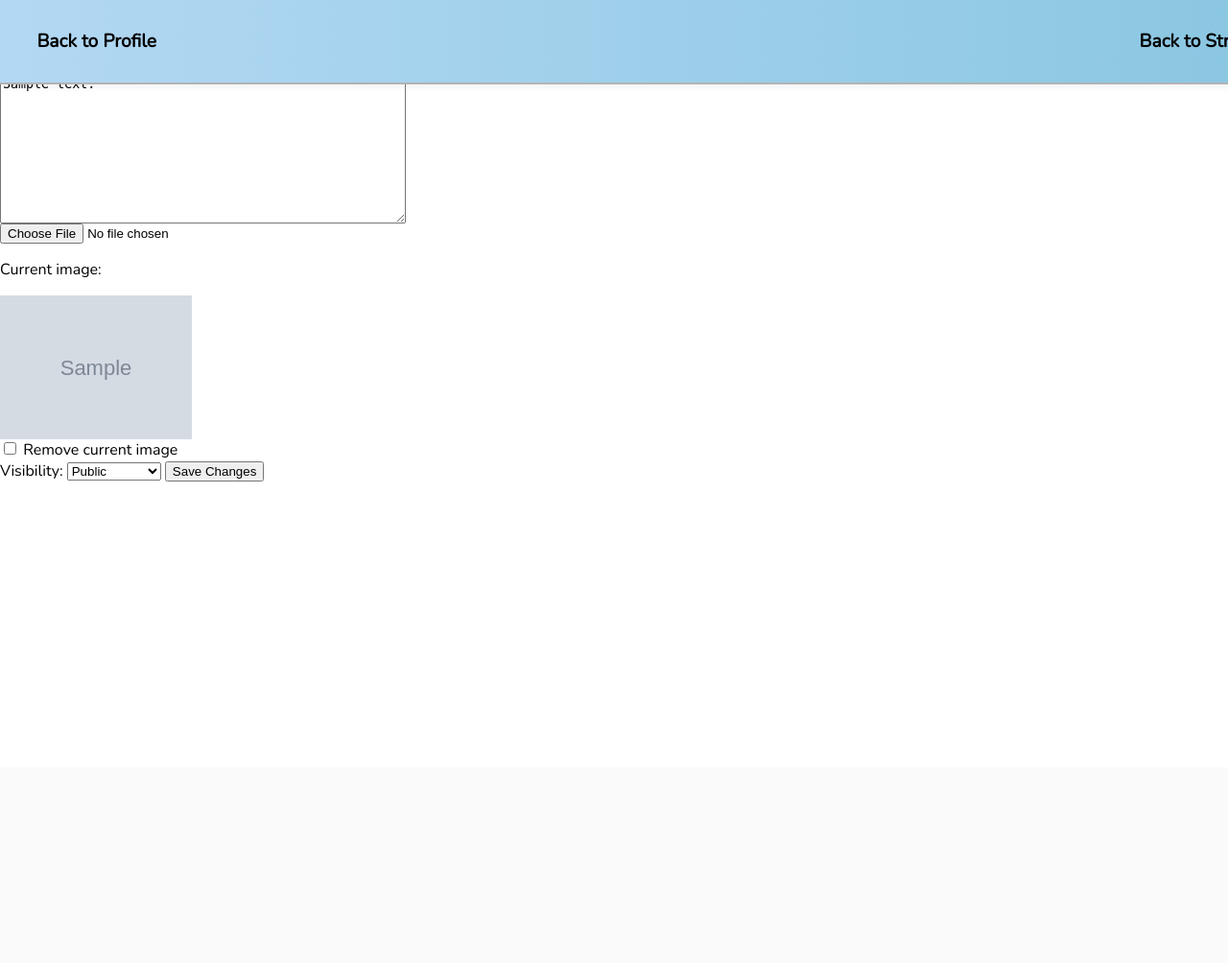
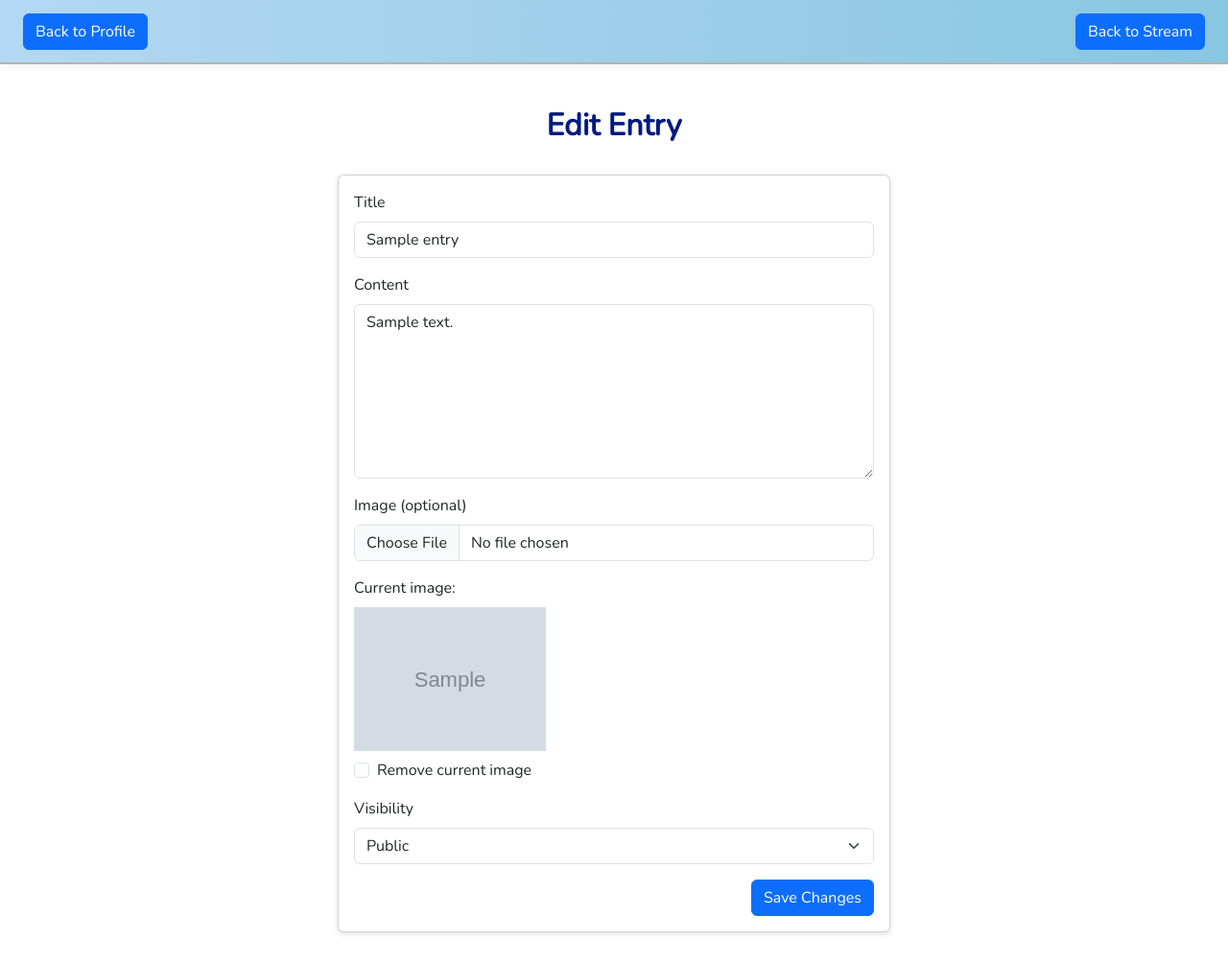
Before and after one commit to Ahmed-S7/Social-Distribution, a Django app: template wiki/templates/edit_entry.html in a window 1280 px wide. Shown: the whole page at 96% size. Before the commit the page ends 502 px from the top, so only its background shows below. Run offline with Django 5.2, Linux system fonts and the light colour scheme; the template is opened without the code that fills it: values that come from a table or form of the project are taken from there, others are empty; tables that the repository leaves empty hold one stand-in row (values such as "Sample post"); grey boxes marked "Sample" are stand-in pictures.

Commit message:
Fixed Edit Entries Page

```diff
--- a/wiki/templates/edit_entry.html
+++ b/wiki/templates/edit_entry.html
@@ -1,32 +1,79 @@
+<!DOCTYPE html>
 {% load static %}
-
-
+<html lang="en">
+<head>
+  <meta charset="UTF-8">
+  <title>Edit Entry</title>
+  <link href="https://cdn.jsdelivr.net/npm/bootstrap@5.3.0/dist/css/bootstrap.min.css" rel="stylesheet">
   <link rel="stylesheet" href="{% static 'wiki/profile_page.css' %}">
-
+  <style>
+    .mt-4{
+        font-family: 'Nunito', sans-serif;
+    }
+    .card .card-create{
+          font-family: 'Nunito', sans-serif;
+    }
+    .top-nav-btns .btn {
+      margin-left: 0.5em;
+    }
+    .card-create {
+      max-width: 36em;
+      margin: 2em auto;
+      box-shadow: 0 0.125em 0.375em rgba(0,0,0,0.12);
+    }
+    .form-label {
+      font-weight: 500;
+    }
+  </style>
+</head>
+<body>
   <div class="default_buttons d-flex justify-content-between align-items-center px-4">
     <a href="{% url 'wiki:profile' request.user.username %}" class="btn btn-primary">Back to Profile</a>
     <a href="{% url 'wiki:user-wiki' request.user.username %}" class="btn btn-primary">Back to Stream</a>
   </div>
-<div style="height:3.5em"></div>
-
-
+  <div style="height:5.5em"></div>
+  <div class="container mt-4">
+    <h2 class="fw-bold text-center mb-4">Edit Entry</h2>
+    <div class="card card-create">
+      <div class="card-body">
         <form method="post" enctype="multipart/form-data">
           {% csrf_token %}
-    <input type="text" name="title" value="{{ entry.title }}" required><br>
-    <textarea name="content" rows="10" cols="50" required>{{ entry.content }}</textarea><br>
-    <input type="file" name="image"><br>
-
+          <div class="mb-3">
+            <label for="title" class="form-label">Title</label>
+            <input type="text" class="form-control" id="title" name="title" value="{{ entry.title }}" required>
+          </div>
+          <div class="mb-3">
+            <label for="content" class="form-label">Content</label>
+            <textarea class="form-control" id="content" name="content" rows="7">{{ entry.content }}</textarea>
+          </div>
+          <div class="mb-3">
+            <label for="image" class="form-label">Image (optional)</label>
+            <input class="form-control" type="file" id="image" name="image">
+          </div>
           {% if entry.image %}
-        <p>Current image:</p>
-        <img src="{{ entry.image.url }}" alt="Current image" style="max-width:200px;"><br>
-        <input type="checkbox" name="remove_image"> Remove current image<br>
+          <div class="mb-3">
+            <label class="form-label">Current image:</label><br>
+            <img src="{{ entry.image.url }}" alt="Current image" style="max-width:200px;" class="mb-2"><br>
+            <div class="form-check">
+              <input class="form-check-input" type="checkbox" id="remove_image" name="remove_image">
+              <label class="form-check-label" for="remove_image">Remove current image</label>
+            </div>
+          </div>
           {% endif %}
-    <label for="visibility">Visibility:</label>
-    <select name="visibility" id="visibility">
-        <option value="PUBLIC">Public</option>
-        <option value="FRIENDS">Friends Only</option>
-        <option value="UNLISTED">Unlisted</option>
+          <div class="mb-3">
+            <label for="visibility" class="form-label">Visibility</label>
+            <select class="form-select" name="visibility" id="visibility">
+              <option value="PUBLIC" {% if entry.visibility == 'PUBLIC' %}selected{% endif %}>Public</option>
+              <option value="FRIENDS" {% if entry.visibility == 'FRIENDS' %}selected{% endif %}>Friends Only</option>
+              <option value="UNLISTED" {% if entry.visibility == 'UNLISTED' %}selected{% endif %}>Unlisted</option>
             </select>
-
-    <button type="submit">Save Changes</button>
+          </div>
+          <div class="d-flex justify-content-end">
+            <button type="submit" class="btn btn-primary">Save Changes</button>
+          </div>
         </form>
+      </div>
+    </div>
+  </div>
+</body>
+</html>
--- a/wiki/templates/profile.html
+++ b/wiki/templates/profile.html
@@ -176,7 +176,7 @@
                <div class="profile_buttons d-flex justify-content-between align-items-center p-2" style="background:#89c6e1; position:fixed; bottom:0; left:0; width:100%; z-index:1000;">
                         <a href="{% url 'wiki:check_follow_requests' request.user.username %}" class="btn btn-bottom-primary flex-fill mx-1">Check Follow Requests</a>
                         <a href="{% url 'wiki:view_authors' %}" class="btn btn-bottom-primary flex-fill mx-1">Browse Authors</a>
-                        <a href="{% url 'wiki:create_entry' %}" class="btn btn-bottom-primary flex-fill mx-1">Add Entry</a>
+                        <a href="{% url 'wiki:create_entry' %}" class="btn btn-bottom-primary flex-fill mx-1">Create New Entry</a>
                         <a href="{% url 'wiki:edit_profile' user.username %}" class="btn btn-bottom-primary flex-fill mx-1">Edit Profile</a>
                 </div>
         {% endif %}
```
Lines whose indentation alone changed are shown as unchanged.
